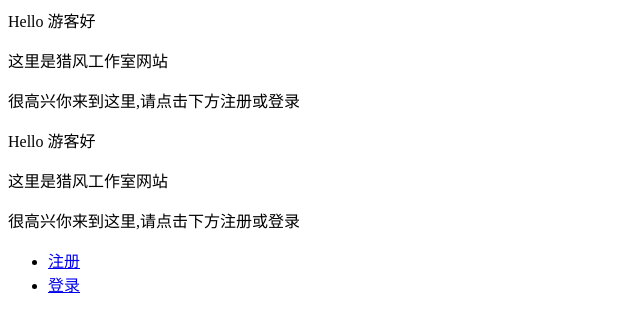
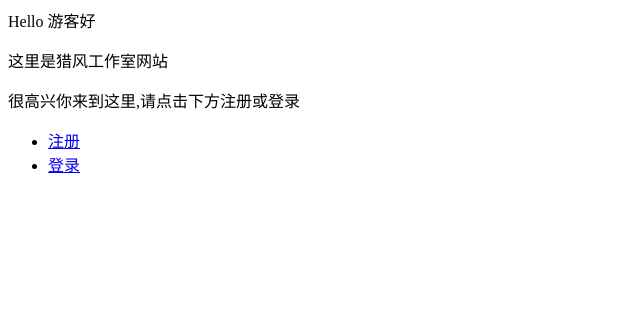
Before and after one commit to Clarely/Clarely.github.io, a plain HTML site: page index.html in a window 1280 px wide. Shown: the whole page, without its empty margins (0-640 px from the left). Drawn offline with Linux system fonts and the light colour scheme.

Commit message:
Update index.html

```diff
--- a/index.html
+++ b/index.html
@@ -1,10 +1,6 @@
 <p>Hello 游客好</p>
 <p>这里是猎风工作室网站 </p>
 <p>很高兴你来到这里,请点击下方注册或登录</p>
-<p>Hello 游客好</p>
-<p>这里是猎风工作室网站 </p>
-<p>很高兴你来到这里,请点击下方注册或登录</p>
-
 
 <ul>
   <li> <a href="https://www.zhihu.com/people/AJLoveChina">注册</a> </li>
```
